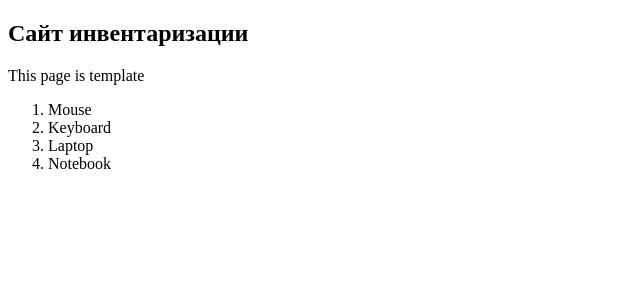
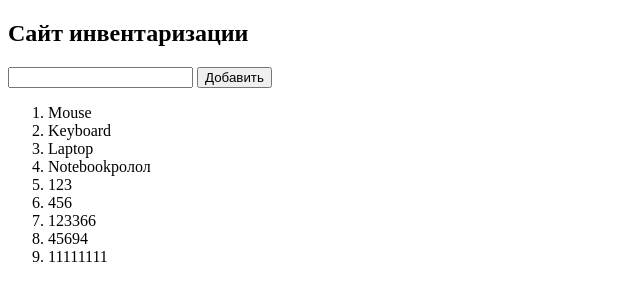
Before and after one commit to anselmo-2010/Inventar-Flask-urok_47-, a Flask app: page / in a window 1280 px wide. Shown: the top 301 px of the page, without its empty margins (0-640 px from the left). Run offline with Flask 2, Linux system fonts and the light colour scheme.

Commit message:
button add working

```diff
--- a/app.py
+++ b/app.py
@@ -1,9 +1,23 @@
-from flask import Flask, render_template
+from flask import Flask, render_template, request
+
+
 
 app = Flask(__name__)
 
 @app.route('/')
 def homepage():
-    f = open('goods.txt', 'r+', encoding='utf-8')
+    f = open('goods.txt', 'r', encoding='utf-8')
     txt = f.readlines()
     return render_template('index.html', goods = txt)
+
+
+@app.route('/add/', methods=["POST"])
+def add():
+    good = request.form["good"]
+    f = open('goods.txt', 'a+', encoding='utf-8')
+    f.write(good + "\n")
+    f.close()
+    return """
+           <h1>Инвентарь пополнен</h1>
+           <a href='/'>Домой</a>
+           """
--- a/goods.txt
+++ b/goods.txt
@@ -1,4 +1,9 @@
 Mouse
 Keyboard
 Laptop
-Notebook
+Notebookролол
+123
+456
+123366
+45694
+11111111
--- a/templates/index.html
+++ b/templates/index.html
@@ -8,7 +8,10 @@
 </head>
 <body>
     <h2>Сайт инвентаризации</h2>
-    <div>This page is template</div>
+    <form action="/add/" method="POST">
+        <input type="text" name="good">
+        <button>Добавить</button>
+    </form>
     <ol>
         {% for good in goods %}
         <li>{{ good}}</li>
```
